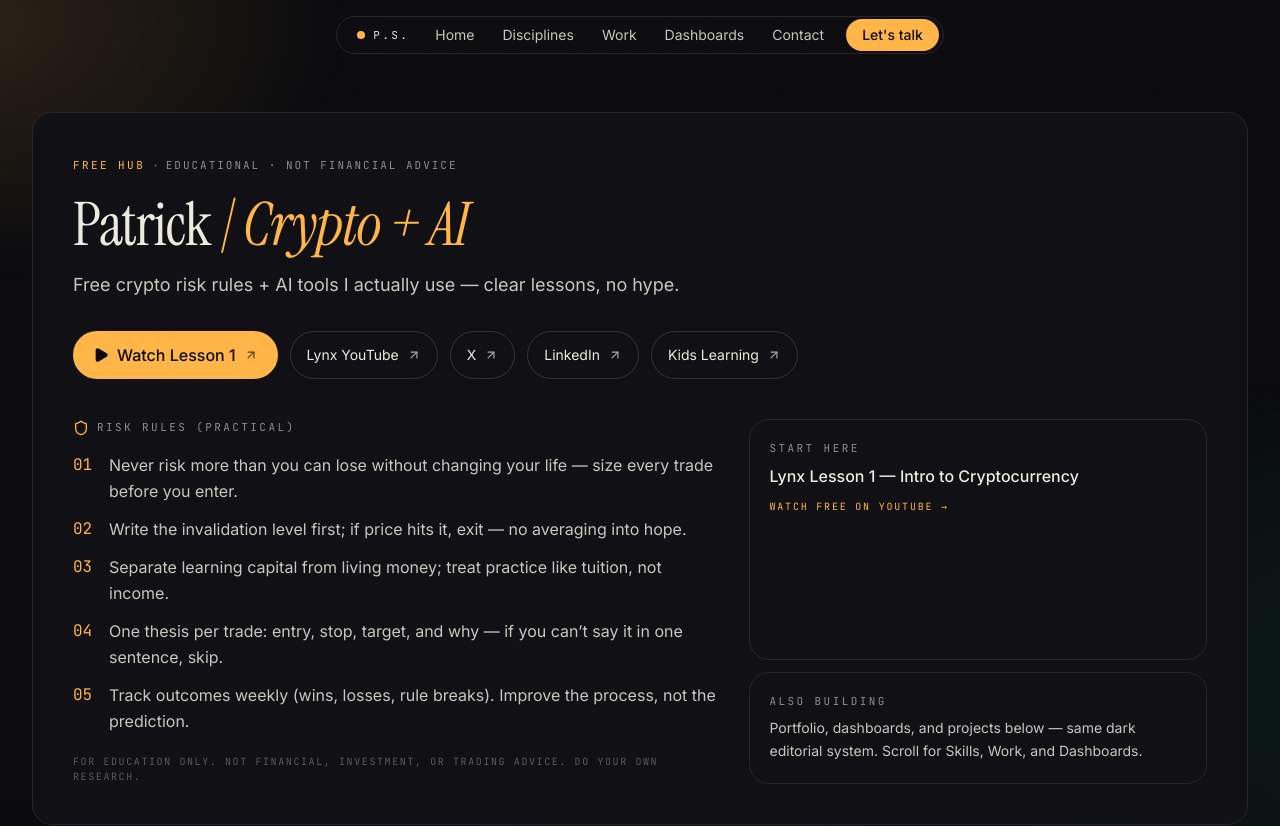
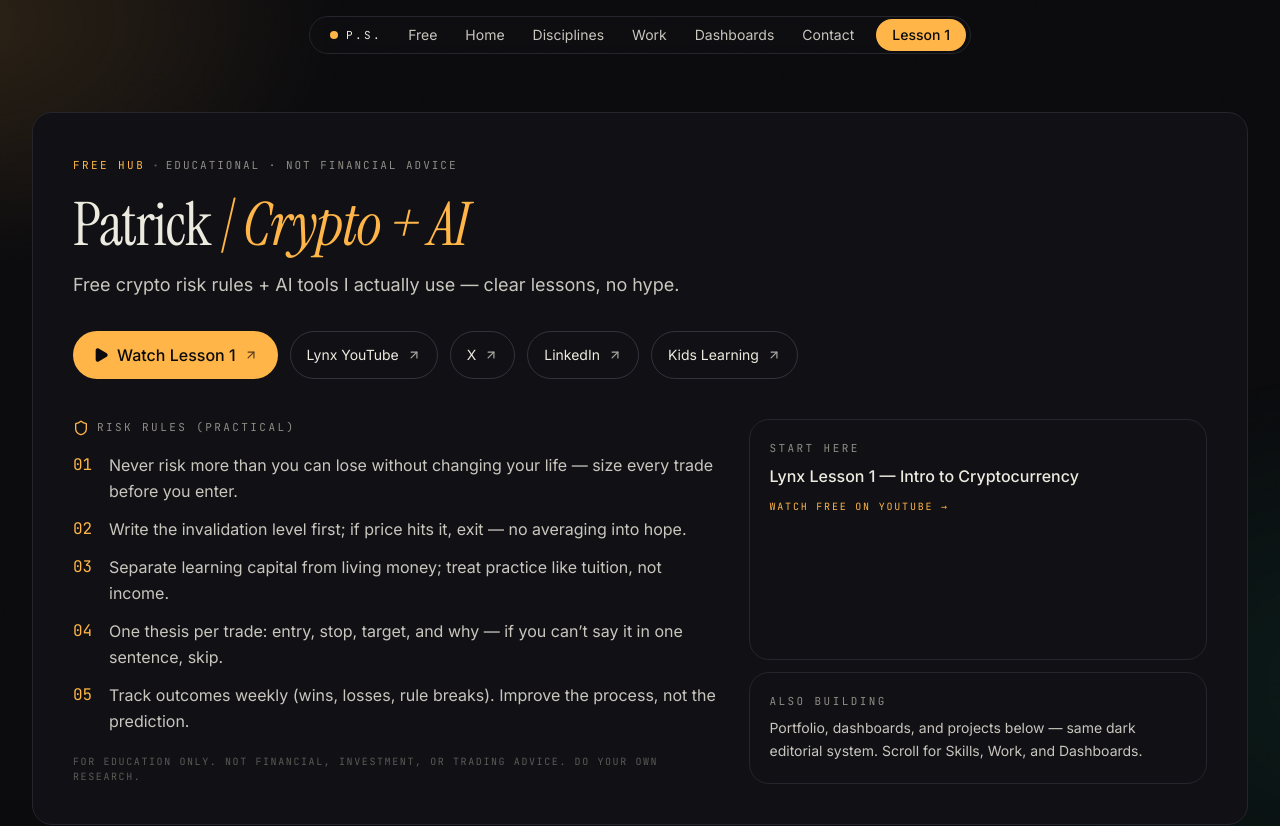
Before and after one commit to PatrickSebastine/patricksebastine.github.io, a React (Vite) app: page / in a window 1280 px wide. Shown: the top 826 px of the page. Built offline with nearby package versions, Linux system fonts and the light colour scheme; no server answers.

Commit message:
Add Free nav link and Lesson 1 CTA button

```diff
--- a/src/components/Navigation.jsx
+++ b/src/components/Navigation.jsx
@@ -2,6 +2,7 @@ import React, { useEffect, useState } from "react"
 import { motion } from "framer-motion"
 
 const LINKS = [
+  { href: "#free", label: "Free" },
   { href: "#hero", label: "Home" },
   { href: "#skills", label: "Disciplines" },
   { href: "#projects", label: "Work" },
@@ -34,7 +35,7 @@ export default function Navigation() {
         }`}
       >
         <a
-          href="#hero"
+          href="#free"
           className="pl-5 pr-2 py-2 flex items-center gap-2 group"
           aria-label="Patrick Sebastine"
         >
@@ -55,10 +56,12 @@ export default function Navigation() {
           ))}
         </div>
         <a
-          href="#contact"
+          href="https://www.youtube.com/watch?v=aYyUrvp7qTo"
+          target="_blank"
+          rel="noopener noreferrer"
           className="ml-1 mr-1 px-4 py-1.5 rounded-full bg-amber-accent text-ink-0 text-sm font-medium hover:bg-amber-soft transition"
         >
-          Let's talk
+          Lesson 1
         </a>
       </div>
     </motion.nav>
```
